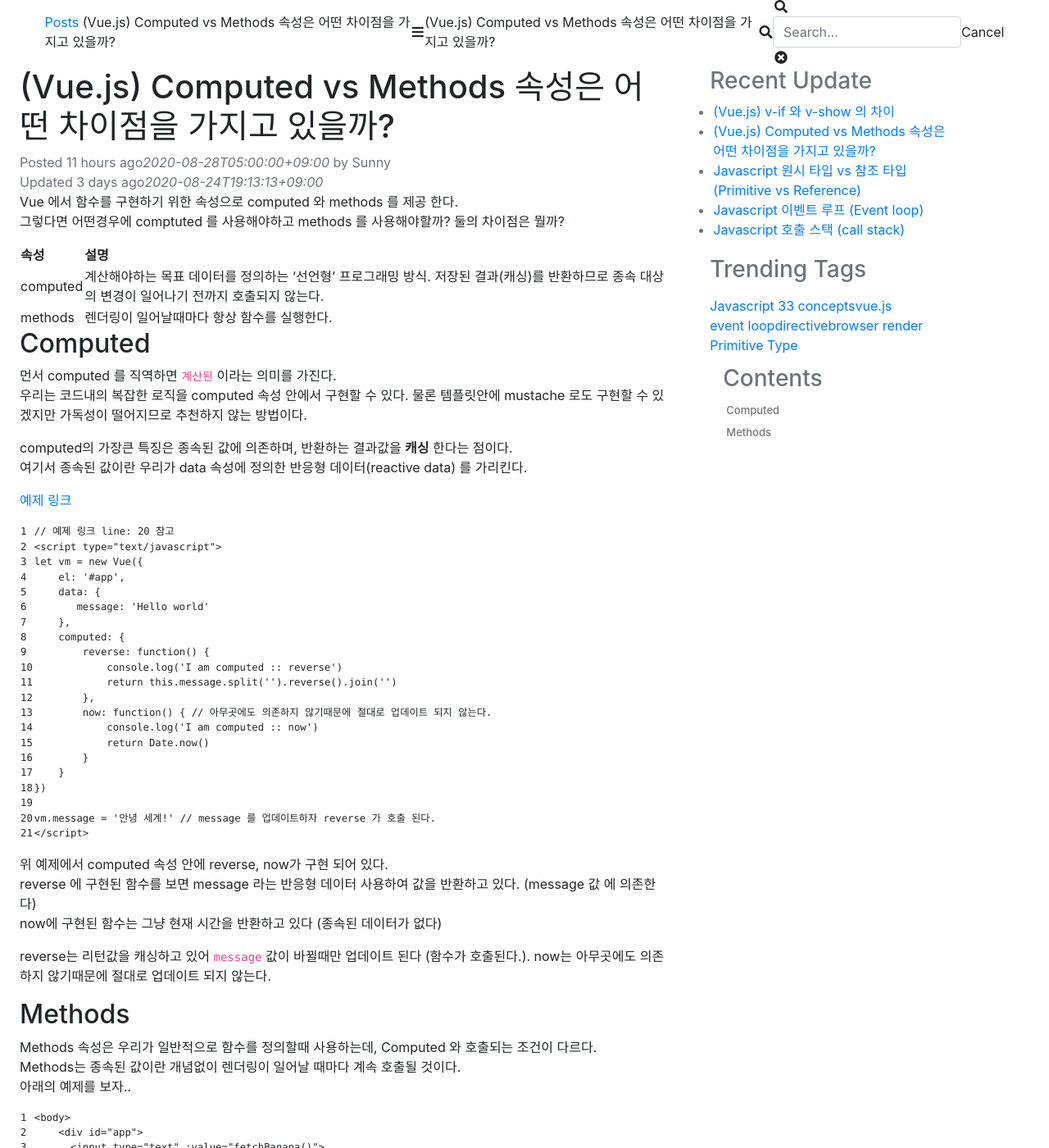
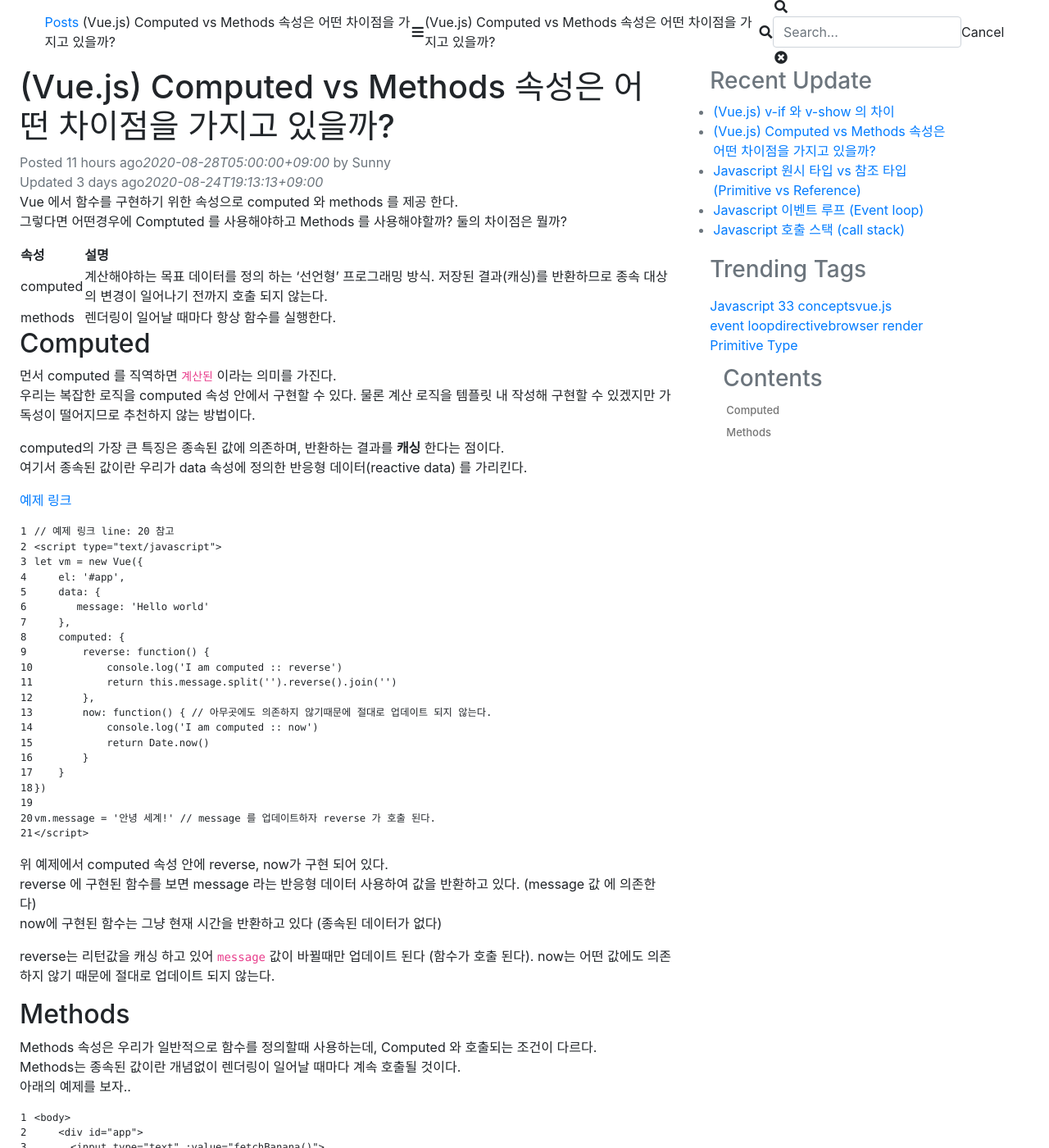
Before and after one commit to Sunny921/sunny4823.github.io, a Jekyll site: the page built from _posts/2020-08-24-vuejs-compute-method.md, in a window 1280 px wide and 1400 px high, scrolled down 616 px. Shown: the whole window at 82% size. Built offline with Jekyll 4.4.1, drawn with Linux system fonts in a browser that asks for light colours; nearby versions of some CDN libraries; comment, search, counter and statistics services are not loaded; some of the changed text lies outside the part shown.

Commit message:
[post] computed, methods (오타수정, 글귀수정)

```diff
--- a/_posts/2020-08-24-vuejs-compute-method.md
+++ b/_posts/2020-08-24-vuejs-compute-method.md
@@ -7,21 +7,21 @@ tags: [vue.js]
 ---
 
 Vue 에서 함수를 구현하기 위한 속성으로 computed 와 methods 를 제공 한다. <br/>
-그렇다면 어떤경우에 comptuted 를 사용해야하고 methods 를 사용해야할까? 둘의 차이점은 뭘까?
+그렇다면 어떤경우에 Comptuted 를 사용해야하고 Methods 를 사용해야할까? 둘의 차이점은 뭘까?
 
 |속성|설명|
 |------|---|
-|computed|계산해야하는 목표 데이터를 정의하는 '선언형' 프로그래밍 방식. 저장된 결과(캐싱)를 반환하므로 종속 대상의 변경이 일어나기 전까지 호출되지 않는다.|
-|methods|렌더링이 일어날때마다 항상 함수를 실행한다.|
+|computed|계산해야하는 목표 데이터를 정의 하는 '선언형' 프로그래밍 방식. 저장된 결과(캐싱)를 반환하므로 종속 대상의 변경이 일어나기 전까지 호출 되지 않는다.|
+|methods|렌더링이 일어날 때마다 항상 함수를 실행한다.|
 
 Computed
 ----------------
 
 먼서 computed 를 직역하면 `계산된` 이라는 의미를 가진다. <br/>
-우리는 코드내의 복잡한 로직을 computed 속성 안에서 구현할 수 있다. 물론 템플릿안에 mustache 로도 구현할 수 있겠지만 가독성이 떨어지므로 추천하지 않는 방법이다. <br/>
+우리는 복잡한 로직을 computed 속성 안에서 구현할 수 있다. 물론 계산 로직을 템플릿 내 작성해 구현할 수 있겠지만 가독성이 떨어지므로 추천하지 않는 방법이다. <br/>
 
 
-computed의 가장큰 특징은 종속된 값에 의존하며, 반환하는 결과값을 **캐싱** 한다는 점이다. <br/>
+computed의 가장 큰 특징은 종속된 값에 의존하며, 반환하는 결과를 **캐싱** 한다는 점이다. <br/>
 여기서 종속된 값이란 우리가 data 속성에 정의한 반응형 데이터(reactive data) 를 가리킨다.
 
 [예제 링크](https://github.com/Sunny921/vue-tutorial-1/blob/master/exam/computed-methods.html)
@@ -54,8 +54,8 @@ vm.message = '안녕 세계!' // message 를 업데이트하자 reverse 가 호
 reverse 에 구현된 함수를 보면 message 라는 반응형 데이터 사용하여 값을 반환하고 있다. (message 값 에 의존한다) <br/>
 now에 구현된 함수는 그냥 현재 시간을 반환하고 있다 (종속된 데이터가 없다)  <br/>
 
-reverse는 리턴값을 캐싱하고 있어 `message` 값이 바뀔때만 업데이트 된다 (함수가 호출된다.).
-now는 아무곳에도 의존하지 않기때문에 절대로 업데이트 되지 않는다.
+reverse는 리턴값을 캐싱 하고 있어 `message` 값이 바뀔때만 업데이트 된다 (함수가 호출 된다).
+now는 어떤 값에도 의존하지 않기 때문에 절대로 업데이트 되지 않는다.
 
 Methods
 ----------------
@@ -98,8 +98,8 @@ vm.banana = '바나나 + 망고' // fetchBanana, fetchApple 모두 호출 되는
 
 `vm.banana = '바나나 + 망고'`로 banana 를 업데이트 했는데 콘솔 로그를 보니 fetchApple 까지 호출 된다. <br/>
 이유는 바로 data의 변경으로 화면의 렌더링이 발생했고, 템플릿 안에서 fetchBanana(), fetchApple() 함수가 재호출 되었기 때문이다. <br/>
-그럼 내가 템플릿안에서 10개의 함수 호출 구문을 넣었다면..? 그안에서 api 호출이나 무거운 로직을 넣었다면..? <br/>
+그럼 내가 템플릿 안에서 10개의 함수 호출 구문을 넣었다면..? 그 안에서 api 호출이나 무거운 로직을 구현했다면..? <br/>
 바로 이런 차이가 성능 저하의 원인이 될 것이다.
 
 이렇게 methods 는 값의 캐싱없이 화면 렌더링이 일어날 때마다 의도 하지 않는 함수 호출이 발생할 수 있다. <br/>
-헤비한 로직이나 값의 캐싱하여 재사용이 필요한 부분은 적절히 Computed 속성으로 캐싱하는 것이 좋을 것 같다!
+헤비한 로직이나 값을 캐싱하여 재사용이 필요하다면 적절히 Computed 속성으로 구현 하는 것이 좋을 것 같다!
```
Also changed, not shown: 11 other files.
